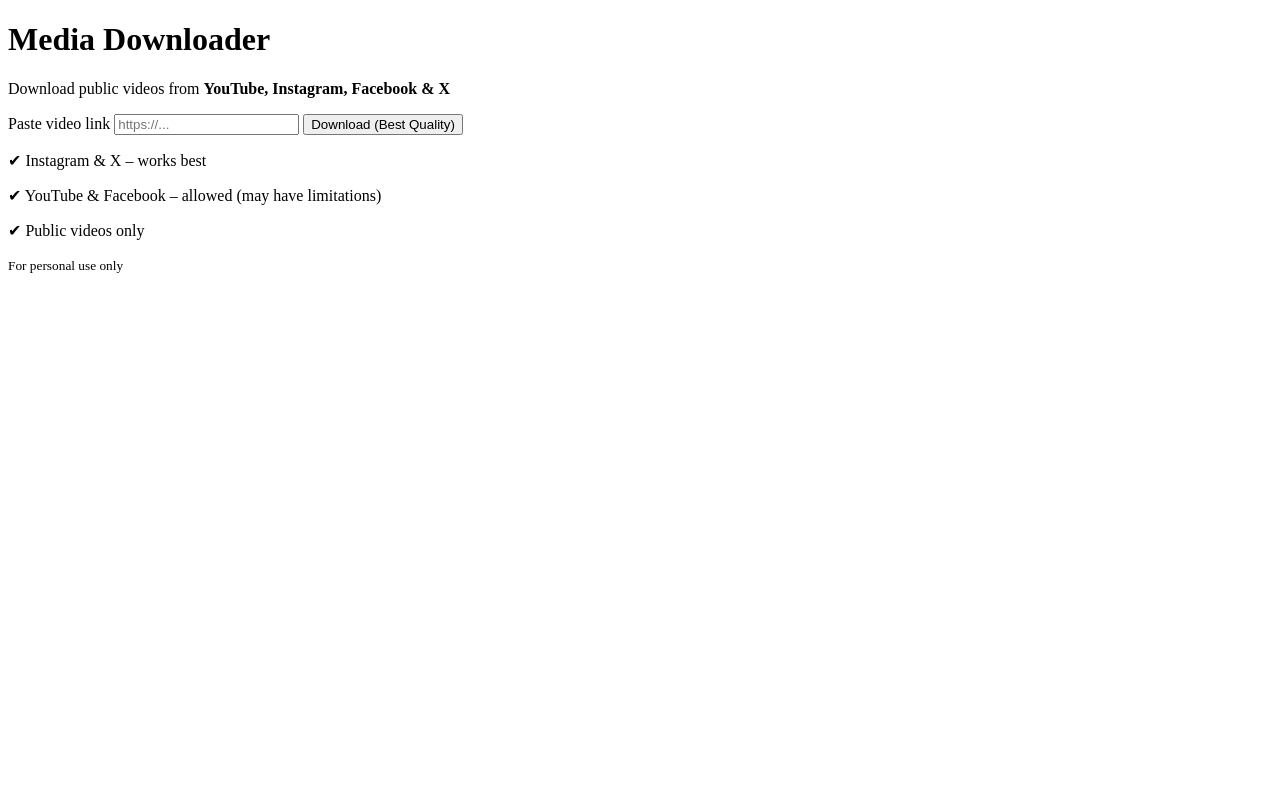
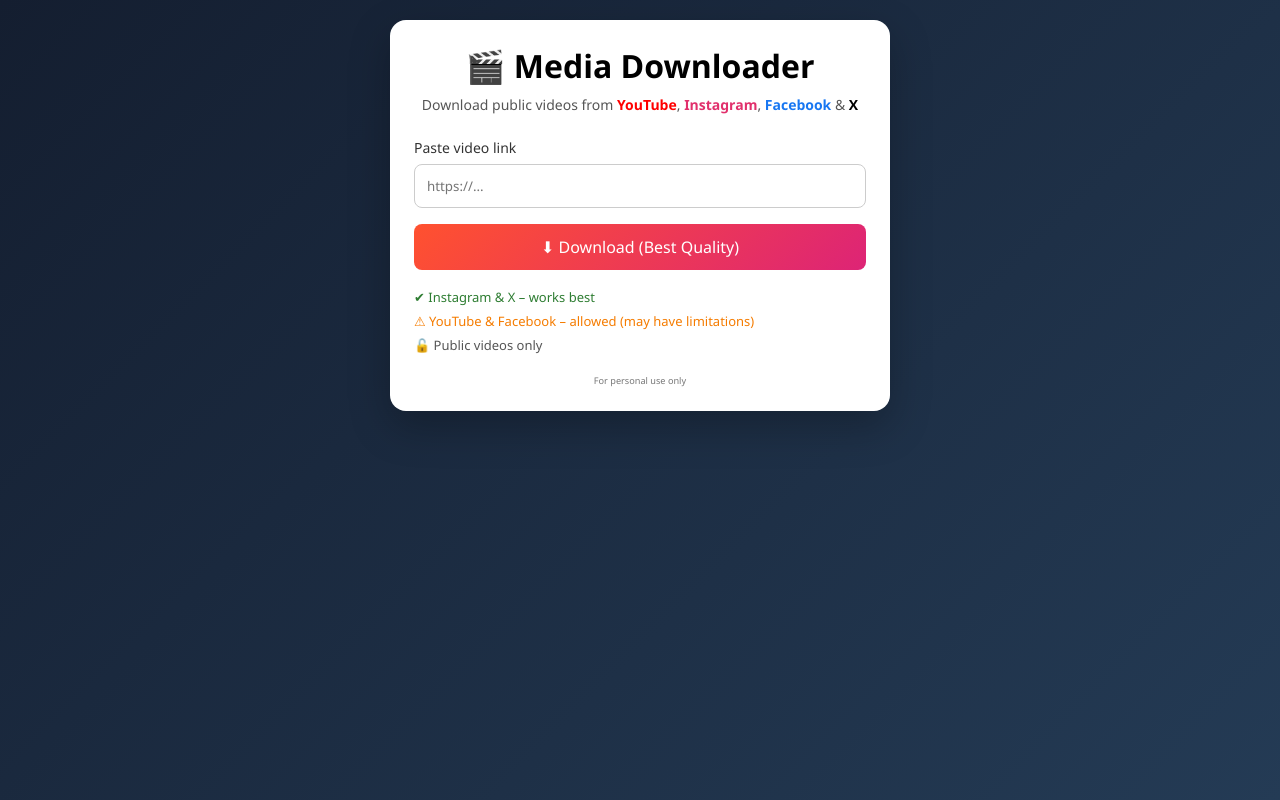
Before and after one commit to harinathreddy810/Media-downloader, a FastAPI app: page / in a window 1280 px wide. Run offline with FastAPI, Linux system fonts and the light colour scheme.

Commit message:
Update Modern UI

```diff
--- a/static/style.css
+++ b/static/style.css
@@ -1,12 +1,120 @@
+* {
+    box-sizing: border-box;
+    margin: 0;
+    padding: 0;
+    font-family: "Segoe UI", Roboto, Arial, sans-serif;
+}
+
+/* Background */
+body {
+    background: linear-gradient(135deg, #141e30, #243b55);
+    min-height: 100vh;
+}
+
+/* Center */
+.page {
+    display: flex;
+    justify-content: center;
+    align-items: center;
+    padding: 20px;
+}
+
+/* Card */
+.card {
+    background: #ffffff;
+    width: 100%;
+    max-width: 420px;
+    padding: 24px;
+    border-radius: 16px;
+    box-shadow: 0 15px 40px rgba(0,0,0,0.25);
+}
+
+/* Header */
+h1 {
+    text-align: center;
+    margin-bottom: 8px;
+}
+
+.subtitle {
+    text-align: center;
+    font-size: 14px;
+    color: #555;
+    margin-bottom: 22px;
+}
+
+/* Platform colors */
+.highlight {
+    font-weight: bold;
+}
+.yt { color: #ff0000; }
+.ig { color: #e1306c; }
+.fb { color: #1877f2; }
+.x  { color: #000000; }
+
+/* Form */
+label {
+    font-size: 14px;
+    color: #333;
+}
+
+input {
+    width: 100%;
+    padding: 12px;
+    margin-top: 6px;
+    margin-bottom: 16px;
+    border-radius: 8px;
+    border: 1px solid #ccc;
+}
+
+input:focus {
+    outline: none;
+    border-color: #2575fc;
+}
+
+/* Button */
+button {
+    width: 100%;
+    padding: 12px;
+    background: linear-gradient(135deg, #ff512f, #dd2476);
+    color: white;
+    border: none;
+    border-radius: 8px;
+    font-size: 16px;
+    cursor: pointer;
+    transition: transform 0.15s ease, box-shadow 0.15s ease;
+}
+
+button:hover {
+    transform: translateY(-1px);
+    box-shadow: 0 8px 18px rgba(0,0,0,0.25);
+}
+
+/* Info */
+.info {
+    margin-top: 18px;
+    font-size: 13px;
+}
+
+.good { color: #2e7d32; margin-bottom: 6px; }
+.warn { color: #f57c00; margin-bottom: 6px; }
+.neutral { color: #555; }
+
+/* Footer */
+footer {
+    margin-top: 18px;
+    text-align: center;
+    font-size: 11px;
+    color: #777;
+}
+
 /* Popup */
 .popup {
     position: fixed;
     inset: 0;
-    background: rgba(0, 0, 0, 0.6);
+    background: rgba(0,0,0,0.6);
     display: flex;
     justify-content: center;
     align-items: center;
-    z-index: 1000;
 }
 
 .popup.hidden {
@@ -14,24 +122,27 @@
 }
 
 .popup-box {
-    background: white;
+    background: #fff;
     padding: 20px;
+    border-radius: 10px;
     width: 90%;
     max-width: 320px;
-    border-radius: 10px;
     text-align: center;
 }
 
-.popup-box p {
-    margin-bottom: 15px;
-    font-size: 14px;
+.popup-box button {
+    margin-top: 12px;
+    padding: 8px 16px;
+    background: #2575fc;
+    border: none;
+    border-radius: 6px;
+    color: #fff;
+    cursor: pointer;
 }
 
-.popup-box button {
-    padding: 8px 16px;
-    border: none;
-    border-radius: 6px;
-    background: #2575fc;
-    color: white;
-    cursor: pointer;
+/* Responsive */
+@media (min-width: 768px) {
+    .card {
+        max-width: 500px;
+    }
 }
--- a/templates/index.html
+++ b/templates/index.html
@@ -10,22 +10,27 @@
 
 <div class="page">
     <div class="card">
-        <h1>Media Downloader</h1>
+
+        <h1>🎬 Media Downloader</h1>
         <p class="subtitle">
-            Download public videos from <b>YouTube, Instagram, Facebook & X</b>
+            Download public videos from
+            <span class="highlight yt">YouTube</span>,
+            <span class="highlight ig">Instagram</span>,
+            <span class="highlight fb">Facebook</span> &
+            <span class="highlight x">X</span>
         </p>
 
         <form id="downloadForm">
             <label>Paste video link</label>
             <input type="url" id="url" name="url" placeholder="https://..." required />
 
-            <button type="submit">Download (Best Quality)</button>
+            <button type="submit">⬇ Download (Best Quality)</button>
         </form>
 
         <div class="info">
-            <p>✔ Instagram & X – works best</p>
-            <p>✔ YouTube & Facebook – allowed (may have limitations)</p>
-            <p>✔ Public videos only</p>
+            <p class="good">✔ Instagram & X – works best</p>
+            <p class="warn">⚠ YouTube & Facebook – allowed (may have limitations)</p>
+            <p class="neutral">🔓 Public videos only</p>
         </div>
 
         <footer>
@@ -49,10 +54,9 @@
 
 form.addEventListener("submit", async (e) => {
     e.preventDefault();
-
     const url = document.getElementById("url").value;
 
-    popupMessage.innerText = "Downloading... Please wait.";
+    popupMessage.innerText = "⏳ Downloading... Please wait";
     popup.classList.remove("hidden");
 
     try {
@@ -63,10 +67,10 @@
 
         if (response.headers.get("content-type")?.includes("application/json")) {
             const data = await response.json();
-            popupMessage.innerText = data.message || "Download failed.";
+            popupMessage.innerText = "❌ " + (data.message || "Download failed");
         } else {
             const blob = await response.blob();
-            const downloadUrl = window.URL.createObjectURL(blob);
+            const downloadUrl = URL.createObjectURL(blob);
 
             const a = document.createElement("a");
             a.href = downloadUrl;
@@ -77,9 +81,8 @@
 
             popupMessage.innerText = "✅ Download completed successfully!";
         }
-
-    } catch (err) {
-        popupMessage.innerText = "❌ Something went wrong. Please try again.";
+    } catch {
+        popupMessage.innerText = "❌ Network error. Please try again.";
     }
 });
 
```
